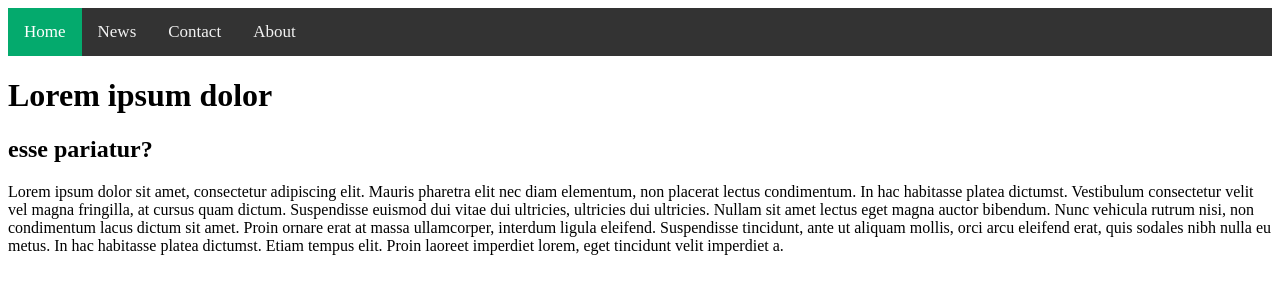
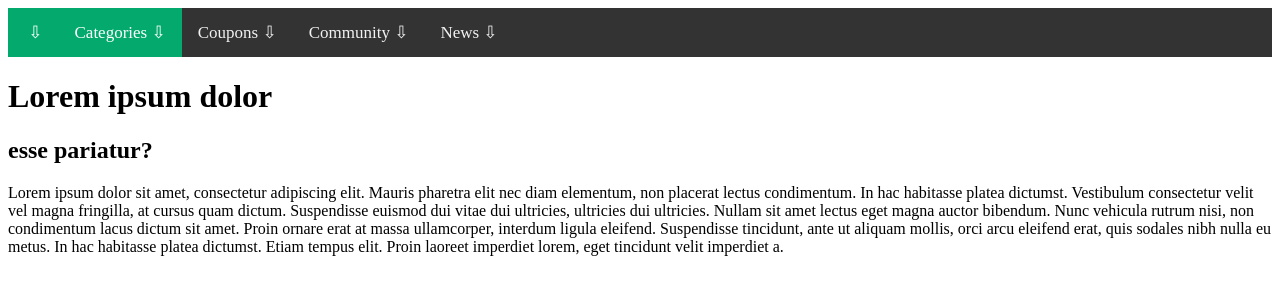
Before and after one commit to AlohaRene/vigilant-rotary-phone, a plain HTML site: page index.html in a window 1280 px wide. Drawn offline with Linux system fonts and the light colour scheme.

Commit message:
CHORE Navbar name set (WEB-103)

```diff
--- a/index.html
+++ b/index.html
@@ -4,7 +4,7 @@
     <meta charset="UTF-8">
     <meta http-equiv="X-UA-Compatible" content="IE=edge">
     <meta name="viewport" content="width=device-width, initial-scale=1.0">
-    <title>Document</title>
+    <title>SickDeals</title>
 </head>
 <style>
     /* Add a black background color to the top navigation */
@@ -39,10 +39,11 @@
     <!-- Navbar-->
     <nav>
         <div class="topnav">
-            <a class="active" href="#home">Home</a>
-            <a href="#news">News</a>
-            <a href="#contact">Contact</a>
-            <a href="#about">About</a>
+            <a class="active" href="#Categories">&nbsp;⇩</a>
+            <a class="active" href="#Categories">Categories&nbsp;⇩</a>
+            <a href="#Coupons">Coupons&nbsp;⇩</a>
+            <a href="#Community">Community&nbsp;⇩</a>
+            <a href="#News">News&nbsp;⇩</a>
           </div>
     </nav>
     <!-- Add Header   -->
```
